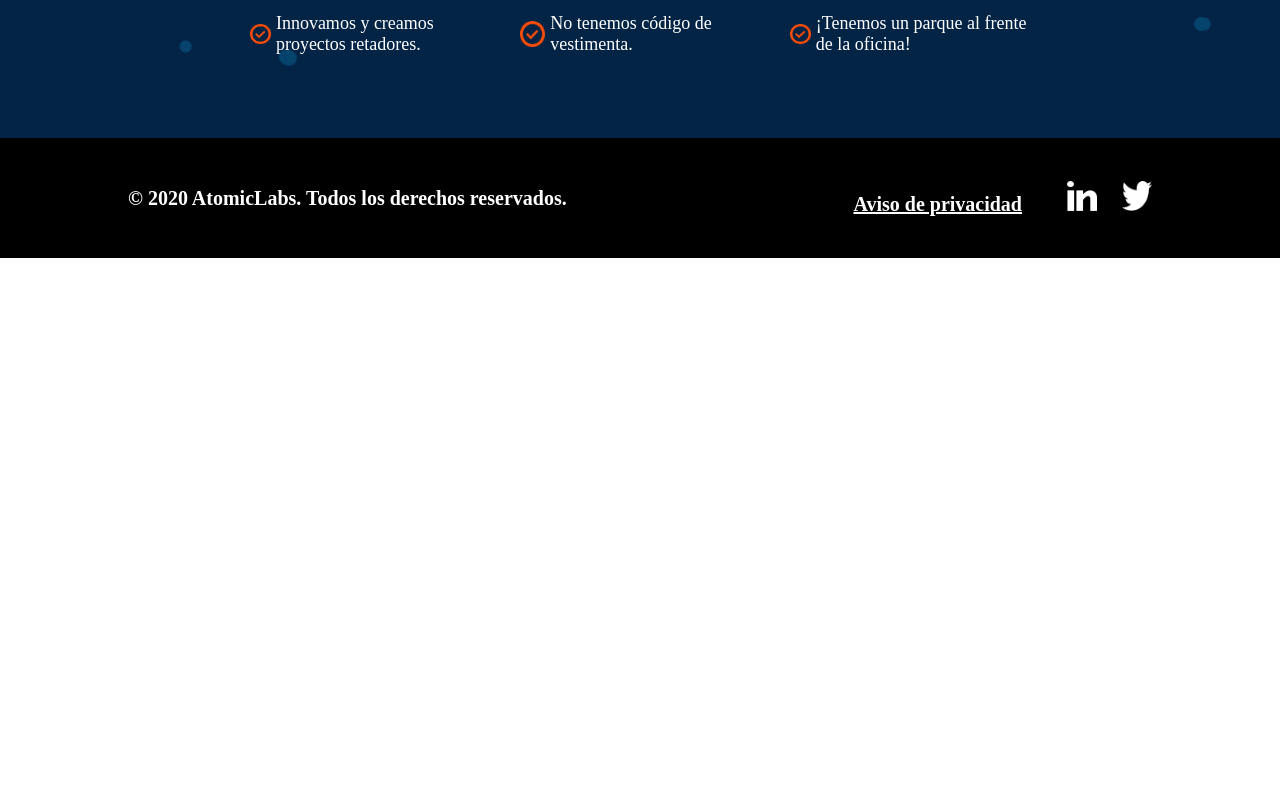
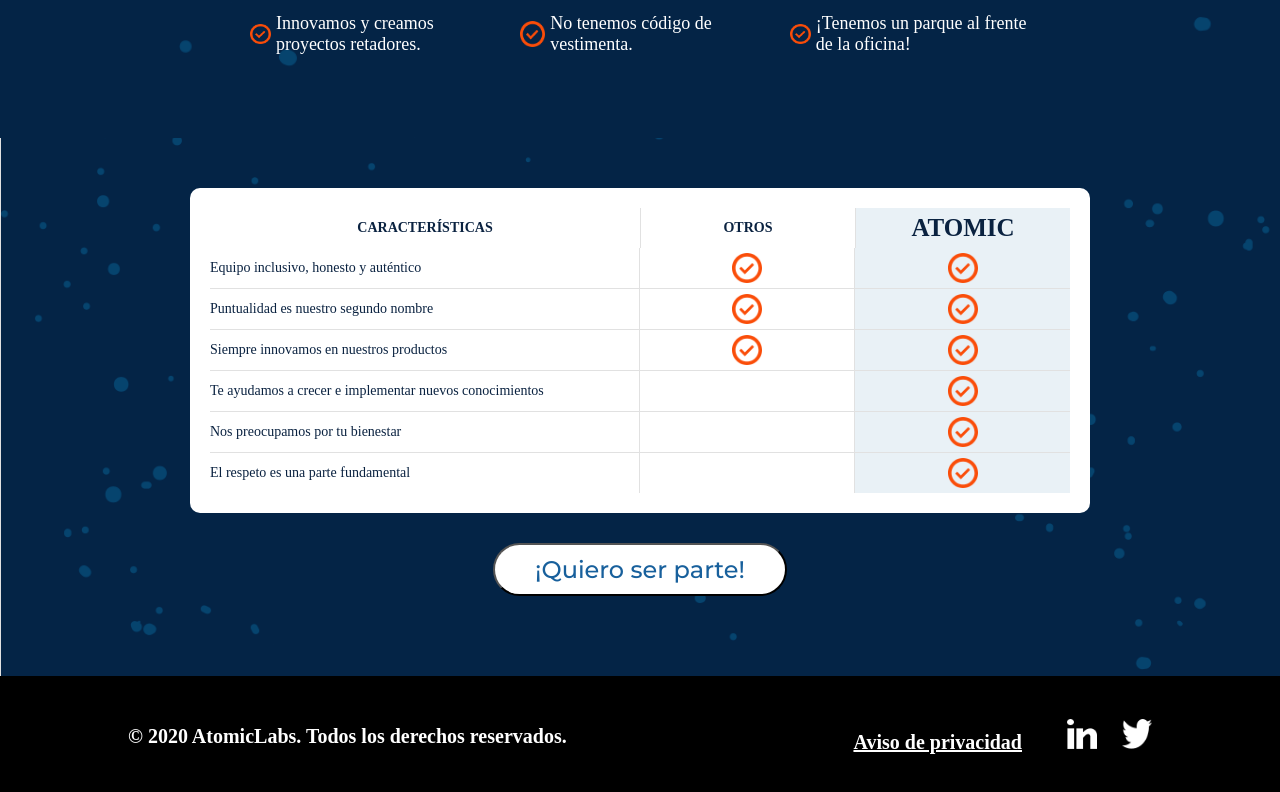
Before and after one commit to luisiiio/atomic-labs, a Next.js app: page / in a window 1280 px wide. Shown: the part 3062-3854 px from the top of the page. Before the commit the page ends 3320 px from the top, so only its background shows below. Built offline with nearby package versions, Linux system fonts and the light colour scheme.

Commit message:
feat(pages): the home page is finished

```diff
--- a/ui/pages/Home/Home.tsx
+++ b/ui/pages/Home/Home.tsx
@@ -9,6 +9,7 @@
 import SectionTwo from "./SectionTwo";
 import SectionThree from "./SectionThree";
 import SectionFour from "./SectionFour";
+import SectionFive from "./SectionFive";
 
 import sec1img1 from "public/sec1img1.png";
 import arrowdown from "public/arrowdown.png";
@@ -180,6 +181,65 @@
           </article>
         </div>
       </SectionFour>
+      <SectionFive>
+        <article>
+          <p className="header">
+            <b>CARACTERÍSTICAS</b>
+          </p>
+          <p className="header bl">
+            <b>OTROS</b>
+          </p>
+          <p className="header bl bg atomic-column">
+            <b>ATOMIC</b>
+          </p>
+          <p className="bb br text-align">
+            Equipo inclusivo, honesto y auténtico
+          </p>
+          <p className="center bb br">
+            <Image src={check} alt="icon check" width={30} height={30} />
+          </p>
+          <p className="center bb bg">
+            <Image src={check} alt="icon check" width={30} height={30} />
+          </p>
+          <p className="bb br text-align">
+            Puntualidad es nuestro segundo nombre
+          </p>
+          <p className="center bb br">
+            <Image src={check} alt="icon check" width={30} height={30} />
+          </p>
+          <p className="center bb bg">
+            <Image src={check} alt="icon check" width={30} height={30} />
+          </p>
+          <p className="bb br text-align">
+            Siempre innovamos en nuestros productos
+          </p>
+          <p className="center bb br">
+            <Image src={check} alt="icon check" width={30} height={30} />
+          </p>
+          <p className="center bb bg">
+            <Image src={check} alt="icon check" width={30} height={30} />
+          </p>
+          <p className="bb br text-align">
+            Te ayudamos a crecer e implementar nuevos conocimientos
+          </p>
+          <p className="bb br"></p>
+          <p className="center bb bg">
+            <Image src={check} alt="icon check" width={30} height={30} />
+          </p>
+          <p className="bb br text-align">Nos preocupamos por tu bienestar</p>
+          <p className="bb br"></p>
+          <p className="center bb bg">
+            <Image src={check} alt="icon check" width={30} height={30} />
+          </p>
+          <p className="br text-align">El respeto es una parte fundamental</p>
+          <p className="br"></p>
+          <p className="center bg">
+            <Image src={check} alt="icon check" width={30} height={30} />
+          </p>
+        </article>
+
+        <Button onClick={sendToApplication}>¡Quiero ser parte!</Button>
+      </SectionFive>
     </>
   );
 };
--- /dev/null
+++ b/ui/pages/Home/SectionFive.tsx
@@ -0,0 +1,94 @@
+import styled from "styled-components";
+
+const SectionFive = styled.section`
+  height: auto;
+  padding: 5rem 0;
+  position: relative;
+  background-image: url("/bgblue.png");
+  background-repeat: no-repeat;
+  background-position: center;
+  background-size: cover;
+  display: flex;
+  flex-direction: column;
+  align-items: center;
+
+  article {
+    display: grid;
+    grid-template-columns: 50% 25% 25%;
+    grid-template-rows: auto;
+    width: 80%;
+    max-width: 90rem;
+    background-color: ${({ theme }) => theme.colors.white};
+    color: ${({ theme }) => theme.colors.secondary};
+    padding: 2rem;
+    border-radius: 1rem;
+
+    .header {
+      height: 4rem;
+      display: flex;
+      justify-content: center;
+      align-items: center;
+    }
+
+    .atomic-column {
+      font-size: 1.2rem;
+    }
+
+    p {
+      padding: 0.5rem 0;
+    }
+
+    .bg {
+      background-color: #e9f1f6;
+    }
+
+    .bt {
+      border-top: 1px solid #e1e1e1;
+    }
+    .br {
+      border-right: 1px solid #e1e1e1;
+    }
+    .bb {
+      border-bottom: 1px solid #e1e1e1;
+    }
+    .bl {
+      border-left: 1px solid #e1e1e1;
+    }
+    .center {
+      display: flex;
+      justify-content: center;
+      align-items: center;
+    }
+    .text-align {
+      display: flex;
+      align-items: center;
+    }
+  }
+
+  button {
+    margin: 3rem 0;
+  }
+
+  @media (${({ theme }) => theme.device.sm}) {
+  }
+  @media (${({ theme }) => theme.device.md}) {
+    article {
+      font-size: 1.4rem;
+
+      .atomic-column {
+        font-size: 2rem;
+      }
+    }
+  }
+  @media (${({ theme }) => theme.device.lg}) {
+    article {
+      .atomic-column {
+        font-size: 2.5rem;
+      }
+    }
+  }
+  @media (${({ theme }) => theme.device.xl}) {
+  }
+`;
+
+export default SectionFive;
```
